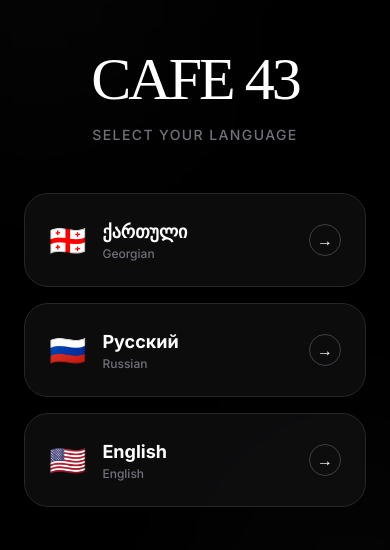
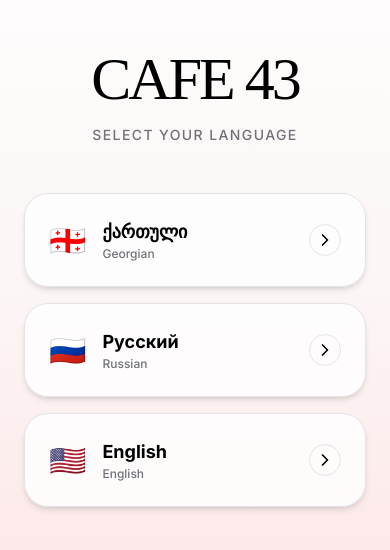
Before and after one commit to NikolosD/cafe43, a Next.js app: page /en in a window 390 px wide. Shown: the part 144-694 px from the top of the page. Built offline with nearby package versions, Linux system fonts and the light colour scheme.

Commit message:
Comprehensive menu and admin UI fixes: restored menu page, fixed locale persistence, updated splash design, removed search, maximized logo, and optimized mobile item view.

```diff
--- a/app/[locale]/page.tsx
+++ b/app/[locale]/page.tsx
@@ -2,6 +2,7 @@
 
 import { Link } from '@/lib/navigation';
 import { useTranslations } from 'next-intl';
+import { ChevronRight } from 'lucide-react';
 
 export default function LanguageSplashPage() {
     const handleLocaleSelect = (locale: string) => {
@@ -9,15 +10,11 @@ export default function LanguageSplashPage() {
     };
 
     return (
-        <div className="min-h-screen bg-black flex flex-col items-center justify-center p-6 text-white relative overflow-hidden">
-            {/* Background decorative elements */}
-            <div className="absolute top-[-10%] left-[-10%] w-[40%] h-[40%] bg-zinc-900 rounded-full blur-[120px] opacity-50" />
-            <div className="absolute bottom-[-10%] right-[-10%] w-[40%] h-[40%] bg-zinc-800 rounded-full blur-[120px] opacity-30" />
-
+        <div className="min-h-screen bg-gradient-to-b from-white via-red-50/50 to-red-100 flex flex-col items-center justify-center p-6 text-black relative overflow-hidden">
             <div className="max-w-md w-full space-y-12 relative z-10">
                 <div className="text-center space-y-4">
                     <h1
-                        className="text-6xl tracking-tighter uppercase text-white"
+                        className="text-6xl tracking-tighter uppercase text-black"
                         style={{ fontFamily: '"Cooper Black", serif' }}
                     >
                         CAFE 43
@@ -32,17 +29,17 @@ export default function LanguageSplashPage() {
                         href="/menu"
                         locale="ge"
                         onClick={() => handleLocaleSelect('ge')}
-                        className="group relative flex items-center justify-between p-6 bg-zinc-900/50 border border-zinc-800 rounded-3xl hover:bg-zinc-800/80 hover:border-zinc-700 transition-all active:scale-[0.98]"
+                        className="group relative flex items-center justify-between p-6 bg-white/80 border border-zinc-200 shadow-md rounded-3xl hover:bg-white hover:shadow-lg transition-all active:scale-[0.98]"
                     >
                         <div className="flex items-center gap-4">
                             <span className="text-3xl">🇬🇪</span>
                             <div className="text-left">
-                                <p className="font-bold text-lg">ქართული</p>
+                                <p className="font-bold text-lg text-black">ქართული</p>
                                 <p className="text-xs text-zinc-500 font-medium">Georgian</p>
                             </div>
                         </div>
-                        <div className="w-8 h-8 rounded-full border border-zinc-700 flex items-center justify-center group-hover:bg-white group-hover:text-black transition-colors">
-                            →
+                        <div className="w-8 h-8 rounded-full border border-zinc-200 flex items-center justify-center group-hover:bg-black group-hover:text-white transition-colors">
+                            <ChevronRight className="w-5 h-5" />
                         </div>
                     </Link>
 
@@ -50,17 +47,17 @@ export default function LanguageSplashPage() {
                         href="/menu"
                         locale="ru"
                         onClick={() => handleLocaleSelect('ru')}
-                        className="group relative flex items-center justify-between p-6 bg-zinc-900/50 border border-zinc-800 rounded-3xl hover:bg-zinc-800/80 hover:border-zinc-700 transition-all active:scale-[0.98]"
+                        className="group relative flex items-center justify-between p-6 bg-white/80 border border-zinc-200 shadow-md rounded-3xl hover:bg-white hover:shadow-lg transition-all active:scale-[0.98]"
                     >
                         <div className="flex items-center gap-4">
                             <span className="text-3xl">🇷🇺</span>
                             <div className="text-left">
-                                <p className="font-bold text-lg">Русский</p>
+                                <p className="font-bold text-lg text-black">Русский</p>
                                 <p className="text-xs text-zinc-500 font-medium">Russian</p>
                             </div>
                         </div>
-                        <div className="w-8 h-8 rounded-full border border-zinc-700 flex items-center justify-center group-hover:bg-white group-hover:text-black transition-colors">
-                            →
+                        <div className="w-8 h-8 rounded-full border border-zinc-200 flex items-center justify-center group-hover:bg-black group-hover:text-white transition-colors">
+                            <ChevronRight className="w-5 h-5" />
                         </div>
                     </Link>
 
@@ -68,17 +65,17 @@ export default function LanguageSplashPage() {
                         href="/menu"
                         locale="en"
                         onClick={() => handleLocaleSelect('en')}
-                        className="group relative flex items-center justify-between p-6 bg-zinc-900/50 border border-zinc-800 rounded-3xl hover:bg-zinc-800/80 hover:border-zinc-700 transition-all active:scale-[0.98]"
+                        className="group relative flex items-center justify-between p-6 bg-white/80 border border-zinc-200 shadow-md rounded-3xl hover:bg-white hover:shadow-lg transition-all active:scale-[0.98]"
                     >
                         <div className="flex items-center gap-4">
                             <span className="text-3xl">🇺🇸</span>
                             <div className="text-left">
-                                <p className="font-bold text-lg">English</p>
+                                <p className="font-bold text-lg text-black">English</p>
                                 <p className="text-xs text-zinc-500 font-medium">English</p>
                             </div>
                         </div>
-                        <div className="w-8 h-8 rounded-full border border-zinc-700 flex items-center justify-center group-hover:bg-white group-hover:text-black transition-colors">
-                            →
+                        <div className="w-8 h-8 rounded-full border border-zinc-200 flex items-center justify-center group-hover:bg-black group-hover:text-white transition-colors">
+                            <ChevronRight className="w-5 h-5" />
                         </div>
                     </Link>
                 </div>
--- a/components/Menu/ItemDetailSheet.tsx
+++ b/components/Menu/ItemDetailSheet.tsx
@@ -25,8 +25,11 @@ export default function ItemDetailSheet({ item, isOpen, onClose }: ItemDetailShe
             {/* @ts-ignore */}
             <SheetContent
                 side="bottom"
-                className="h-[92vh] sm:h-[85vh] p-0 overflow-hidden rounded-t-[32px] border-none bg-white focus-visible:ring-0"
+                className="h-[88dvh] sm:h-[85vh] p-0 overflow-hidden rounded-t-[32px] border-none bg-white focus-visible:ring-0"
             >
+                {/* Drag Handle */}
+                <div className="absolute top-2 left-1/2 -translate-x-1/2 w-12 h-1.5 bg-zinc-200 rounded-full z-50" />
+
                 <div className="h-full flex flex-col overflow-y-auto pb-10">
                     {/* Hero Image */}
                     <div className="relative aspect-square sm:aspect-video w-full bg-zinc-100 shrink-0">
@@ -42,16 +45,16 @@ export default function ItemDetailSheet({ item, isOpen, onClose }: ItemDetailShe
                             </div>
                         )}
 
-                        {/* Custom Close Button for mobile feel */}
+                        {/* Custom Close Button for mobile feel - moved slightly down and left from the corner */}
                         <button
                             onClick={onClose}
-                            className="absolute top-4 right-4 p-2 bg-black/50 backdrop-blur-md text-white rounded-full hover:bg-black/70 transition-colors z-50"
+                            className="absolute top-5 right-5 p-2 bg-black/50 backdrop-blur-md text-white rounded-full hover:bg-black/70 transition-colors z-50 shadow-lg"
                         >
                             <X className="w-5 h-5" />
                         </button>
 
                         {/* Top Badges */}
-                        <div className="absolute top-4 left-4 flex flex-wrap gap-2">
+                        <div className="absolute top-5 left-5 flex flex-wrap gap-2">
                             {item.is_new && (
                                 <div className="px-3 py-1 bg-yellow-400 text-black text-[10px] font-bold uppercase tracking-wider rounded-full flex items-center gap-1 shadow-lg">
                                     <Sparkles className="w-3 h-3" /> New
--- a/components/Menu/MenuHeader.tsx
+++ b/components/Menu/MenuHeader.tsx
@@ -9,20 +9,20 @@ interface MenuHeaderProps {
 export default function MenuHeader({ restaurantName = "Cafe 43" }: MenuHeaderProps) {
     return (
         <header className="sticky top-0 z-50 w-full bg-white/80 backdrop-blur-md border-b border-black/5 support-[backdrop-filter]:bg-white/60">
-            <div className="container max-w-3xl mx-auto flex h-16 items-center justify-between px-4">
-                <Link href="/" className="flex items-center gap-2">
-                    <div className="relative h-16 w-[120px] flex items-center">
-                        <div className="absolute left-0">
-                            <Image
-                                src="/logo.svg"
-                                alt={restaurantName}
-                                width={120}
-                                height={120}
-                                className="object-contain"
-                                priority
-                            />
-                        </div>
+            <div className="container max-w-3xl mx-auto flex h-16 items-center justify-between px-4 relative">
+                <Link href="/" className="relative z-10">
+                    <div className="absolute left-0 top-1/2 -translate-y-1/2 h-24 w-[160px] flex items-center">
+                        <Image
+                            src="/logo.svg"
+                            alt={restaurantName}
+                            width={160}
+                            height={96}
+                            className="h-24 w-auto object-contain -ml-2"
+                            priority
+                        />
                     </div>
+                    {/* Spacer to keep Link's clickable area and flex child status */}
+                    <div className="h-16 w-36" />
                 </Link>
                 <LanguageSwitcher />
             </div>
```
Also changed, not shown: components/Menu/MenuList.tsx (+3 -57 lines).
